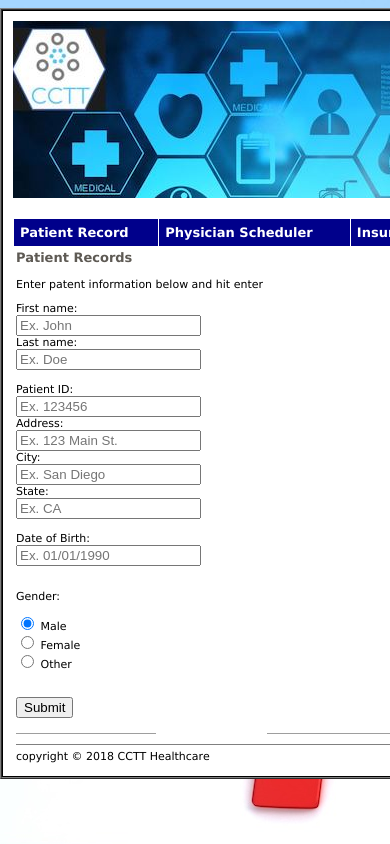
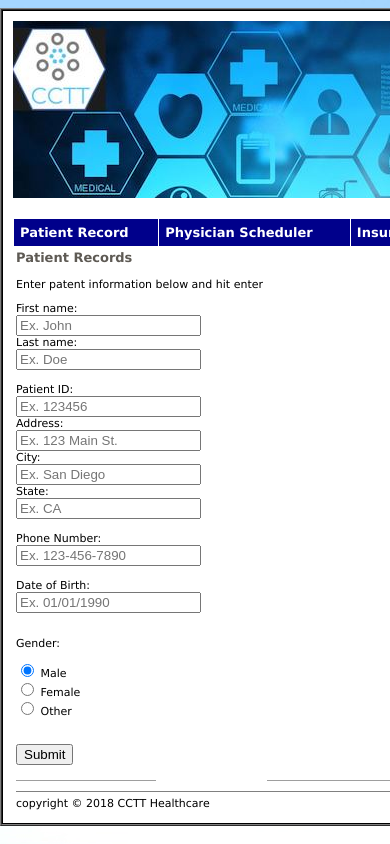
Before and after one commit to tatianaxochitl/CS532, a PHP site: page /patient.php in a window 390 px wide; the page is wider, and only the part inside the window is pictured. Run offline with PHP 8.4, Linux system fonts and the light colour scheme; grey boxes are pictures that could not be loaded.

Commit message:
Added phone number parameter

```diff
--- a/patient.php
+++ b/patient.php
@@ -24,6 +24,9 @@
 
   State:<br>
   <input type="text" name="state" placeholder="Ex. CA"><br><br>
+
+  Phone Number:<br>
+  <input type="text" name="phoneNumber" placeholder="Ex. 123-456-7890"><br><br>
 
   Date of Birth:<br>
   <input type="text" name="dob" placeholder="Ex. 01/01/1990"><br><br>
```
